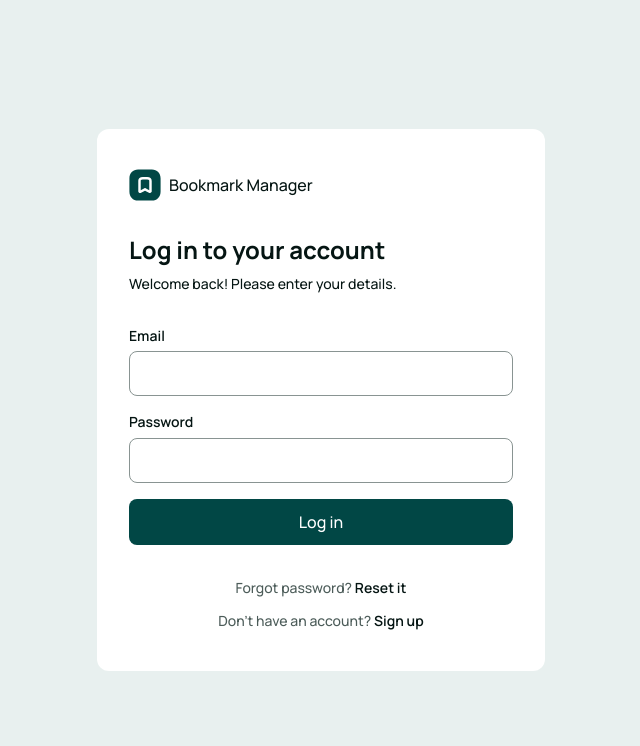
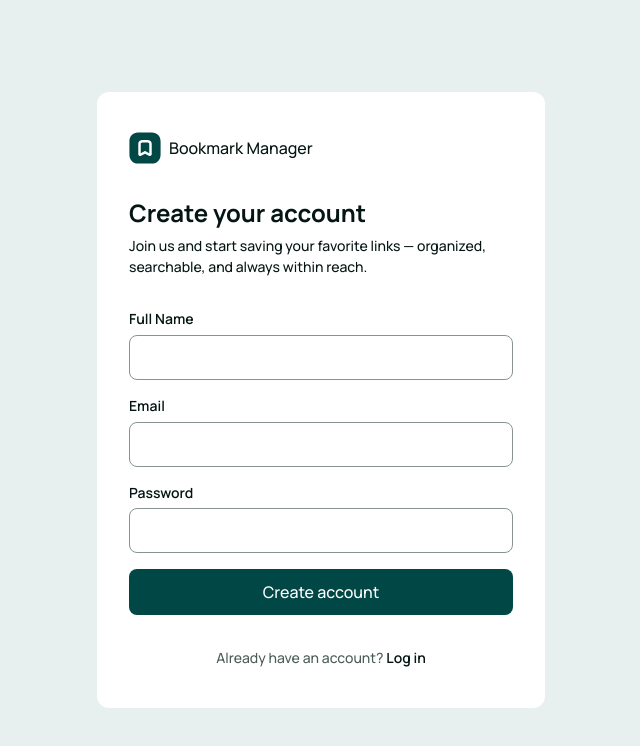
Before and after one commit to dksifoua/bookmark-manager-app, a React (Vite) app in the folder bookmark-manager-ui/: page /bookmark-manager-app/register in a window 1280 px wide. Shown: the top 746 px of the page, without its empty margins (319-959 px from the left). Built offline with nearby package versions, Linux system fonts and the light colour scheme.

Commit message:
Add SignUpFormContainer component and configure routing.

```diff
--- a/bookmark-manager-ui/package.json
+++ b/bookmark-manager-ui/package.json
@@ -13,6 +13,7 @@
     "@tailwindcss/vite": "^4.1.18",
     "react": "^19.2.0",
     "react-dom": "^19.2.0",
+    "react-router": "^7.13.0",
     "tailwindcss": "^4.1.18"
   },
   "devDependencies": {
--- a/bookmark-manager-ui/src/App.tsx
+++ b/bookmark-manager-ui/src/App.tsx
@@ -1,11 +1,19 @@
-import { SignInFormContainer } from "@/components/SignInFormContainer"
+import { SignInFormContainer } from "@/components/auth/SignInFormContainer"
 import type { JSX } from "react"
+import { Route, Routes } from "react-router"
+import { AuthLayout } from "@/components/auth/AuthLayout"
+import { SignUpFormContainer } from "@/components/auth/SignUpFormContainer"
 
 export function App(): JSX.Element {
 
     return (
         <>
-            <SignInFormContainer/>
+            <Routes>
+                <Route path="/bookmark-manager-app" element={<AuthLayout/>}>
+                    <Route path="login" element={<SignInFormContainer/>}/>
+                    <Route path="register" element={<SignUpFormContainer/>}/>
+                </Route>
+            </Routes>
         </>
     )
 }
--- /dev/null
+++ b/bookmark-manager-ui/src/components/auth/AuthLayout.tsx
@@ -0,0 +1,11 @@
+import type { JSX } from "react"
+import { Outlet } from "react-router"
+
+export function AuthLayout(): JSX.Element {
+
+    return (
+        <div className="min-h-screen flex items-center justify-center">
+            <Outlet/>
+        </div>
+    )
+}
--- /dev/null
+++ b/bookmark-manager-ui/src/components/auth/Logo.tsx
@@ -0,0 +1,11 @@
+import type { JSX } from "react"
+import BookmarkIcon from "@/assets/images/icon-bookmark.svg"
+
+export function Logo(): JSX.Element {
+    return (
+        <div className="flex flex-row gap-x-2 items-center">
+            <img src={BookmarkIcon} alt="Bookmark Icon" className="w-8 h-8"/>
+            <p className="text-logo">Bookmark Manager</p>
+        </div>
+    )
+}
--- a/bookmark-manager-ui/src/components/SignInFormContainer.tsx
+++ b/bookmark-manager-ui/src/components/auth/SignInFormContainer.tsx
@@ -1,26 +1,16 @@
 import type { JSX } from "react"
-import BookmarkIcon from "@/assets/images/icon-bookmark.svg"
+import { Logo } from "@/components/auth/Logo"
+import { Link } from "react-router"
 
 export function SignInFormContainer(): JSX.Element {
 
     return (
-        <div className="min-h-screen flex items-center justify-center">
         <div
             className="w-85.75 md:w-md mx-auto flex flex-col gap-y-8 px-5 md:px-8 py-8 md:py-10 rounded-12 bg-neutral-0">
             <Logo/>
             <FormHeader/>
             <FormFields/>
             <FormFooter/>
-            </div>
-        </div>
-    )
-}
-
-function Logo(): JSX.Element {
-    return (
-        <div className="flex flex-row gap-x-2 items-center">
-            <img src={BookmarkIcon} alt="Bookmark Icon" className="w-8 h-8"/>
-            <p className="text-logo">Bookmark Manager</p>
         </div>
     )
 }
@@ -63,7 +53,7 @@
                 Forgot password? <a href="#" className="text-preset-4 text-neutral-900">Reset it</a>
             </p>
             <p className="text-preset-4-md text-neutral-800">
-                Don't have an account? <a href="#" className="text-preset-4 text-neutral-900">Sign up</a>
+                Don't have an account? <Link to="../register" className="text-preset-4 text-neutral-900">Sign up</Link>
             </p>
         </div>
     )
--- /dev/null
+++ b/bookmark-manager-ui/src/components/auth/SignUpFormContainer.tsx
@@ -0,0 +1,63 @@
+import type { JSX } from "react"
+import { Logo } from "@/components/auth/Logo"
+import { Link } from "react-router"
+
+export function SignUpFormContainer(): JSX.Element {
+
+    return (
+        <div
+            className="w-85.75 md:w-md mx-auto flex flex-col gap-y-8 px-5 md:px-8 py-8 md:py-10 rounded-12 bg-neutral-0">
+            <Logo/>
+            <FormHeader/>
+            <FormFields/>
+            <FormFooter/>
+        </div>
+    )
+}
+
+function FormHeader(): JSX.Element {
+    return (
+        <div className="flex flex-col gap-y-1.5">
+            <p className="text-preset-1">Create your account</p>
+            <p className="text-preset-4-md color-neutral-800">Join us and start saving your favorite links — organized,
+                searchable, and always within reach.</p>
+        </div>
+    )
+}
+
+function FormFields(): JSX.Element {
+
+    return (
+        <form className="flex flex-col gap-y-4">
+            <div className="flex flex-col gap-y-1.5">
+                <label htmlFor="fullname" className="text-preset-4 color-neutral-900">Full Name</label>
+                <input type="text" id="fullname" autoComplete="off" required={true}
+                       className="h-11.25 p-3 bg-neutral-0 border border-neutral-500 rounded-8"/>
+            </div>
+            <div className="flex flex-col gap-y-1.5">
+                <label htmlFor="email" className="text-preset-4 color-neutral-900">Email</label>
+                <input type="email" id="email" autoComplete="off" required={true}
+                       className="h-11.25 p-3 bg-neutral-0 border border-neutral-500 rounded-8"/>
+            </div>
+            <div className="flex flex-col gap-y-1.5">
+                <label htmlFor="password" className="text-preset-4 color-neutral-900">Password</label>
+                <input type="password" id="password" autoComplete="off" required={true}
+                       className="h-11.25 p-3 bg-neutral-0 border border-neutral-500 rounded-8"/>
+            </div>
+            <button className="h-11.5 flex px-4 py-3 bg-teal-700 rounded-8 items-center justify-center cursor-pointer">
+                <p className="text-preset-3 text-neutral-0">Create account</p>
+            </button>
+        </form>
+    )
+}
+
+function FormFooter(): JSX.Element {
+
+    return (
+        <div className="flex flex-col gap-y-3 items-center justify-center">
+            <p className="text-preset-4-md text-neutral-800">
+                Already have an account? <Link to="../login" className="text-preset-4 text-neutral-900">Log in</Link>
+            </p>
+        </div>
+    )
+}
--- /dev/null
+++ b/bookmark-manager-ui/src/components/home/HomeLayout.tsx
@@ -0,0 +1,10 @@
+import type { JSX } from "react"
+import { Outlet } from "react-router"
+
+export function HomeLayout(): JSX.Element {
+    return (
+        <div>
+            <Outlet/>
+        </div>
+    )
+}
--- a/bookmark-manager-ui/src/main.tsx
+++ b/bookmark-manager-ui/src/main.tsx
@@ -2,9 +2,12 @@
 import { createRoot } from "react-dom/client"
 import "@/index.css"
 import { App } from "@/App.tsx"
+import { BrowserRouter } from "react-router"
 
 createRoot(document.getElementById("root")!).render(
-  <StrictMode>
-    <App />
-  </StrictMode>,
+    <StrictMode>
+        <BrowserRouter>
+            <App/>
+        </BrowserRouter>
+    </StrictMode>,
 )
--- a/bookmark-manager-ui/vite.config.ts
+++ b/bookmark-manager-ui/vite.config.ts
@@ -13,7 +13,7 @@
         }),
         tailwindcss(),
     ],
-    base: "/bookmark-app-ui/",
+    base: "/bookmark-manager-app/",
     resolve: {
         alias: {
             "@": path.resolve(__dirname, "src/")
```
Also changed, not shown: 1 other file (tests, documents, lock files or other folders). Lines whose indentation alone changed are shown as unchanged.
